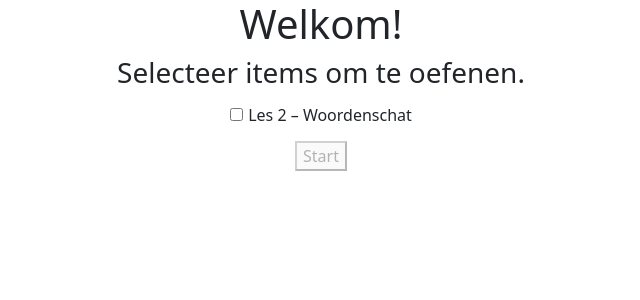
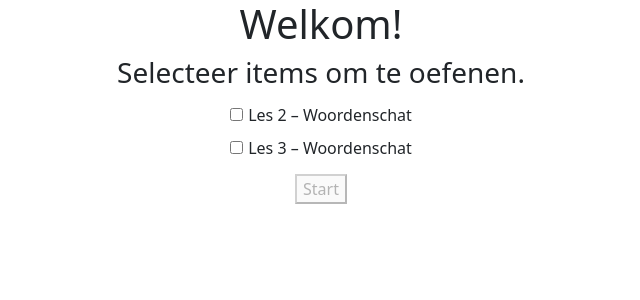
Before and after one commit to wilcomuit/bijbels-hebreeuws, a Vue app: page / in a window 1280 px wide. Shown: the top 300 px of the page, without its empty margins (319-959 px from the left). Built offline with nearby package versions, Linux system fonts and the light colour scheme.

Commit message:
Added lesson 3.

```diff
--- a/src/lessons/_lessonList.ts
+++ b/src/lessons/_lessonList.ts
@@ -1,7 +1,9 @@
 import lesson2Vocabulary from '@/lessons/lesson2/vocabulary'
+import lesson3Vocabulary from '@/lessons/lesson3/vocabulary'
 
 export default function lessonList() {
   return [
-    lesson2Vocabulary
+    lesson2Vocabulary,
+    lesson3Vocabulary
   ]
 }
--- a/src/lessons/lesson2/vocabulary.ts
+++ b/src/lessons/lesson2/vocabulary.ts
@@ -1,7 +1,7 @@
 const questions: Array<QuestionType> = [
   {
     question: 'אָב',
-    answers: ['vader', 'voorvader'],
+    answers: ['vader', 'voorvader', 'stamvader'],
     type: 'woordenschat'
   },
   {
@@ -20,7 +20,7 @@ const questions: Array<QuestionType> = [
     type: 'woordenschat'
   },
   {
-    question: 'אִשָׁהׁ',
+    question: 'אִשָּׁהׁ',
     answers: ['vrouw'],
     type: 'woordenschat'
   },
@@ -61,22 +61,22 @@ const questions: Array<QuestionType> = [
   },
   {
     question: 'עִיר',
-    answers: ['stad'],
+    answers: ['stad', 'woonplaats'],
     type: 'woordenschat'
   },
   {
     question: 'עוֹף',
-    answers: ['vogel', 'vogels'],
+    answers: ['vogel', 'gevogelte'],
     type: 'woordenschat'
   },
   {
     question: 'עַם',
-    answers: ['mensen', 'volk'],
+    answers: ['volk'],
     type: 'woordenschat'
   },
   {
     question: 'קוֹל',
-    answers: ['stem'],
+    answers: ['geluid', 'stem'],
     type: 'woordenschat'
   },
   {
--- /dev/null
+++ b/src/lessons/lesson3/vocabulary.ts
@@ -0,0 +1,100 @@
+const questions: Array<QuestionType> = [
+  {
+    question: 'אוֹר',
+    answers: ['licht', 'gloed', 'glans'],
+    type: 'woordenschat'
+  },
+  {
+    question: 'אֶרֶץ',
+    answers: ['land', 'veld', 'wereld'],
+    type: 'woordenschat'
+  },
+  {
+    question: 'אֲשֶׁר',
+    answers: ['die', 'degene', 'hetgene', 'waar'],
+    type: 'woordenschat'
+  },
+  {
+    question: 'בַּיִת',
+    answers: ['huis'],
+    type: 'woordenschat'
+  },
+  {
+    question: 'בְּרִית',
+    answers: ['verbond'],
+    type: 'woordenschat'
+  },
+  {
+    question: 'גּן',
+    answers: ['tuin', 'hof'],
+    type: 'woordenschat'
+  },
+  {
+    question: 'דָּבָר',
+    answers: ['woord', 'ding'],
+    type: 'woordenschat'
+  },
+  {
+    question: 'הַר',
+    answers: ['berg', 'bergland', 'gebergte'],
+    type: 'woordenschat'
+  },
+  {
+    question: 'חַג',
+    answers: ['feest'],
+    type: 'woordenschat'
+  },
+  {
+    question: 'חֶרֶב',
+    answers: ['zwaard'],
+    type: 'woordenschat'
+  },
+  {
+    question: 'חֹשֶׁךְ',
+    answers: ['duisternis'],
+    type: 'woordenschat'
+  },
+  {
+    question: 'טוֹב',
+    answers: ['goed'],
+    type: 'woordenschat'
+  },
+  {
+    question: 'יָם',
+    answers: ['zee'],
+    type: 'woordenschat'
+  },
+  {
+    question: 'מַיִם',
+    answers: ['water'],
+    type: 'woordenschat'
+  },
+  {
+    question: 'מֶלֶךְ',
+    answers: ['koning'],
+    type: 'woordenschat'
+  },
+  {
+    question: 'רוּחַ',
+    answers: ['geest', 'wind'],
+    type: 'woordenschat'
+  },
+  {
+    question: 'שָׁלוֹם',
+    answers: ['vrede', 'gezondheid', 'welzijn', 'welvaart'],
+    type: 'woordenschat'
+  },
+  {
+    question: 'שָׁנָה',
+    answers: ['jaar'],
+    type: 'woordenschat'
+  }
+]
+const lesson3Vocabulary: LessonType = {
+  id: 'lesson3-vocabulary',
+  name: 'Les 3 – Woordenschat',
+  type: 'woordenschat',
+  active: false,
+  questions
+}
+export default lesson3Vocabulary
```
